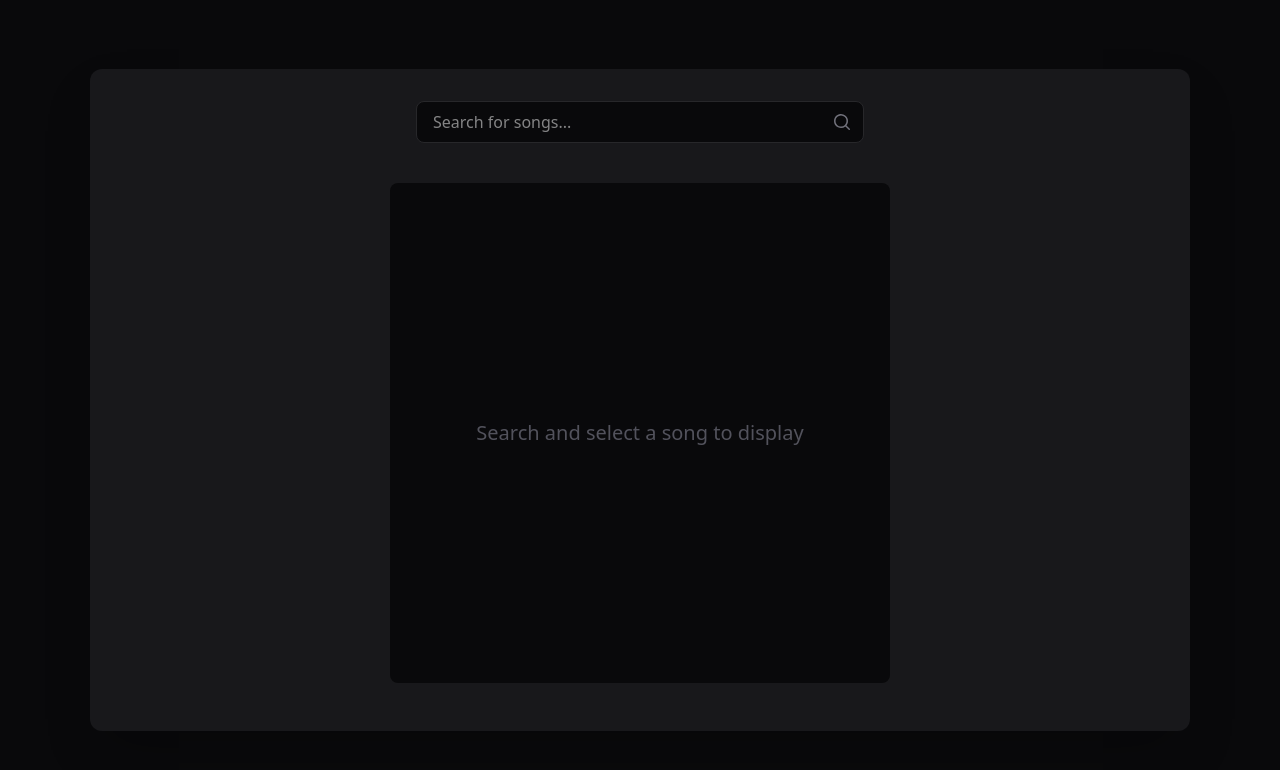
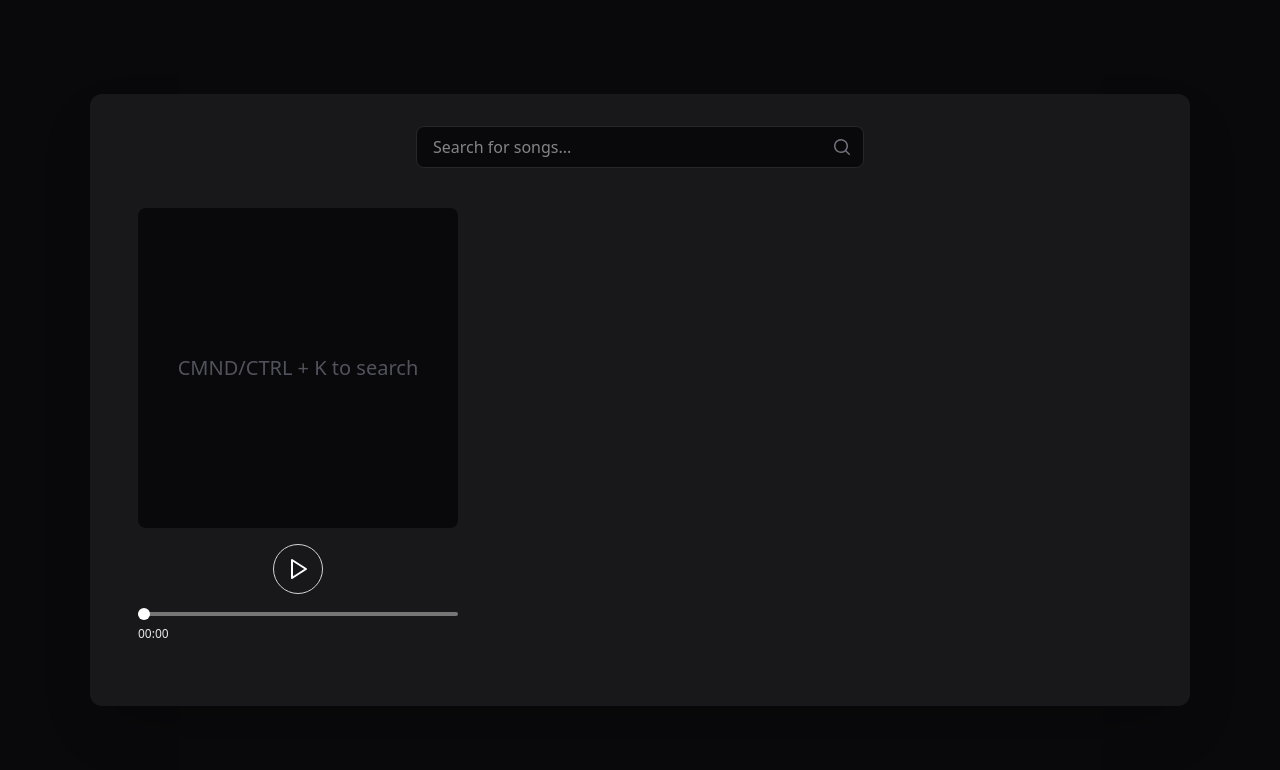
Before and after one commit to gauravsharma2003/waveify, a React (Vite) app: page / in a window 1280 px wide. Shown: the top 770 px of the page. Built offline with nearby package versions, Linux system fonts and the light colour scheme.

Commit message:
shortcuts added

```diff
--- a/src/components/Main/Banner/Banner.jsx
+++ b/src/components/Main/Banner/Banner.jsx
@@ -30,7 +30,7 @@ function Banner({ songId }) {
       <div className="w-full flex justify-center items-center py-4">
         <div className="w-full max-w-[500px] h-auto aspect-square bg-zinc-950 rounded-lg relative">
           <div className="absolute inset-0 flex items-center justify-center">
-            <p className="text-zinc-600 text-lg md:text-xl px-4 text-center">Search and select a song to display</p>
+            <p className="text-zinc-600 text-lg md:text-xl px-4 text-center">CMND/CTRL + K to search</p>
           </div>
         </div>
       </div>
--- a/src/components/Main/Main.jsx
+++ b/src/components/Main/Main.jsx
@@ -2,7 +2,7 @@ import React from 'react'
 import Searchbox from '../Search/Searchbox'
 import Banner from './Banner/Banner'
 import { useState } from 'react'
-
+import Songcontrol from './SongControls/Songcontrol'
 function Main() {
   const [selectedSongId, setSelectedSongId] = useState(null)
 
@@ -14,8 +14,11 @@ function Main() {
             <Searchbox onSongSelect={setSelectedSongId} />
           </div>
 
-          <div className="w-full overflow-hidden flex justify-center">
-            <Banner songId={selectedSongId} />
+          <div className="self-start pl-4 mb-8">
+            <div className="w-48 sm:w-64 md:w-80">
+              <Banner songId={selectedSongId} />
+              <Songcontrol />
+            </div>
           </div>
         </div>
       </div>
--- a/src/components/Main/SongControls/Playpause/PlayPause.jsx
+++ b/src/components/Main/SongControls/Playpause/PlayPause.jsx
@@ -0,0 +1,28 @@
+import React, { useState } from 'react'
+import { Play, Pause } from 'lucide-react'
+
+function PlayPause({ isPlaying: initial = false, onToggle }) {
+  const [isPlaying, setIsPlaying] = useState(initial)
+
+  const handleClick = () => {
+    const next = !isPlaying
+    setIsPlaying(next)
+    if (onToggle) onToggle(next)
+  }
+
+  return (
+    <button
+      onClick={handleClick}
+      className="p-3 bg-zinc-900 rounded-full border border-zinc-300 hover:bg-zinc-800 hover:border-zinc-400 transition-colors duration-200 focus:outline-none"
+      aria-label={isPlaying ? 'Pause' : 'Play'}
+    >
+      {isPlaying ? (
+        <Pause className="w-6 h-6 text-white hover:text-zinc-300 transition-colors duration-200" />
+      ) : (
+        <Play className="w-6 h-6 text-white hover:text-zinc-300 transition-colors duration-200" />
+      )}
+    </button>
+  )
+}
+
+export default PlayPause
--- a/src/components/Main/SongControls/Seekbar/Seekbar.jsx
+++ b/src/components/Main/SongControls/Seekbar/Seekbar.jsx
@@ -0,0 +1,70 @@
+import React, { useState } from 'react'
+
+function formatTime(seconds) {
+  const m = Math.floor(seconds / 60)
+  const s = Math.floor(seconds % 60)
+  return `${m.toString().padStart(2, '0')}:${s.toString().padStart(2, '0')}`
+}
+
+function Seekbar({ duration = 0, initialTime = 0, onSeek }) {
+  const [value, setValue] = useState(initialTime)
+  const [hover, setHover] = useState(false)
+  const [hoverPos, setHoverPos] = useState(0)
+  const [hoverTime, setHoverTime] = useState(0)
+
+  const handleChange = (e) => {
+    const val = Number(e.target.value)
+    setValue(val)
+    if (onSeek) onSeek(val)
+  }
+
+  const handleMouseMove = (e) => {
+    const target = e.target
+    const rect = target.getBoundingClientRect()
+    const pos = e.clientX - rect.left
+    const ratio = Math.max(0, Math.min(1, pos / rect.width))
+    const time = ratio * duration
+    setHover(true)
+    setHoverPos(pos)
+    setHoverTime(time)
+  }
+
+  const handleMouseLeave = () => setHover(false)
+
+  const ratio = duration > 0 ? (value / duration) * 100 : 0
+
+  return (
+    <div className="w-full">
+      <div
+        className="relative w-full"
+        onMouseEnter={() => setHover(true)}
+        onMouseMove={handleMouseMove}
+        onMouseLeave={handleMouseLeave}
+      >
+        <input
+          type="range"
+          min="0"
+          max={duration || 500}
+          value={value}
+          onChange={handleChange}
+          style={{ background: `linear-gradient(to right, #ffffff ${ratio}%,rgb(118, 118, 118) ${ratio}%)` }}
+          className="w-full h-1 rounded-lg appearance-none cursor-pointer
+            [&::-webkit-slider-thumb]:appearance-none [&::-webkit-slider-thumb]:w-3 [&::-webkit-slider-thumb]:h-3
+            [&::-webkit-slider-thumb]:bg-white [&::-webkit-slider-thumb]:rounded-full
+            [&::-webkit-slider-thumb]:hover:bg-zinc-300 transition-colors"
+        />
+        {hover && (
+          <div
+            className="absolute -top-6 bg-white text-black text-xs px-2 py-1 rounded shadow-lg pointer-events-none"
+            style={{ left: hoverPos, transform: 'translateX(-50%)' }}
+          >
+            {formatTime(hoverTime)}
+          </div>
+        )}
+      </div>
+      <div className="mt-1 text-xs text-gray-200">{formatTime(value)}</div>
+    </div>
+  )
+}
+
+export default Seekbar
--- a/src/components/Main/SongControls/Songcontrol.jsx
+++ b/src/components/Main/SongControls/Songcontrol.jsx
@@ -0,0 +1,14 @@
+import React from 'react'
+import PlayPause from './Playpause/PlayPause'
+import Seekbar from './Seekbar/Seekbar'
+
+function Songcontrol() {
+  return (
+    <div className="flex flex-col items-center space-y-1">
+      <PlayPause />
+      <Seekbar />
+    </div>
+  )
+}
+
+export default Songcontrol
--- a/src/components/Search/Dropdown.jsx
+++ b/src/components/Search/Dropdown.jsx
@@ -1,7 +1,37 @@
-import React from 'react'
+import React, { useState, useEffect, useRef } from 'react'
 
 function Dropdown({ results, isLoading, onSongSelect }) {
   const songResults = results || []
+  const [activeIndex, setActiveIndex] = useState(-1)
+  const itemRefs = useRef([])
+
+  // Handle arrow keys and Enter
+  useEffect(() => {
+    if (!songResults.length) return
+    const handleKeyDown = (e) => {
+      if (e.key === 'ArrowDown') {
+        e.preventDefault()
+        setActiveIndex((prev) => (prev < songResults.length - 1 ? prev + 1 : 0))
+      } else if (e.key === 'ArrowUp') {
+        e.preventDefault()
+        setActiveIndex((prev) => (prev > 0 ? prev - 1 : songResults.length - 1))
+      } else if (e.key === 'Enter') {
+        e.preventDefault()
+        if (activeIndex >= 0 && activeIndex < songResults.length) {
+          onSongSelect && onSongSelect(songResults[activeIndex].id)
+        }
+      }
+    }
+    window.addEventListener('keydown', handleKeyDown)
+    return () => window.removeEventListener('keydown', handleKeyDown)
+  }, [songResults, activeIndex, onSongSelect])
+
+  // Auto scroll active item into view
+  useEffect(() => {
+    if (activeIndex >= 0 && itemRefs.current[activeIndex]) {
+      itemRefs.current[activeIndex].scrollIntoView({ block: 'nearest' })
+    }
+  }, [activeIndex])
 
   if (!songResults.length && !isLoading) {
     return <div></div>
@@ -29,14 +59,14 @@ function Dropdown({ results, isLoading, onSongSelect }) {
     )
   }
 
-  if (songResults.length > 0) {
   return (
-      <div className="absolute w-full mt-1 bg-gradient-to-b from-zinc-950 to-zinc-900 border border-zinc-800 rounded-lg shadow-xl overflow-hidden z-10">
+    <div className="absolute w-full mt-1 bg-gradient-to-b from-zinc-950 to-zinc-900 border border-zinc-800 rounded-lg shadow-xl overflow-hidden z-10 max-h-60 overflow-auto">
       <ul className="divide-y divide-zinc-800">
-          {songResults.map((song) => (
+        {songResults.map((song, index) => (
           <li
             key={song.id}
-              className="flex items-center p-3 hover:bg-zinc-800 transition-colors cursor-pointer"
+            ref={(el) => (itemRefs.current[index] = el)}
+            className={`flex items-center p-3 cursor-pointer transition-colors ${index === activeIndex ? 'bg-zinc-800' : 'hover:bg-zinc-800'}`}
             onClick={() => onSongSelect && onSongSelect(song.id)}
           >
             <div className="flex-shrink-0 w-12 h-12 mr-3">
@@ -61,7 +91,4 @@ function Dropdown({ results, isLoading, onSongSelect }) {
   )
 }
 
-  return <div></div>
-}
-
 export default Dropdown
--- a/src/components/Search/Searchbox.jsx
+++ b/src/components/Search/Searchbox.jsx
@@ -8,6 +8,7 @@ function Searchbox({ onSongSelect }) {
   const [isLoading, setIsLoading] = useState(false)
   const [showDropdown, setShowDropdown] = useState(false)
   const searchRef = useRef(null)
+  const inputRef = useRef(null)
 
   useEffect(() => {
     const handleSearch = async () => {
@@ -34,6 +35,21 @@ function Searchbox({ onSongSelect }) {
     return () => clearTimeout(debounceTimer)
   }, [query])
 
+  // Cmd+K / Ctrl+K to focus search
+  useEffect(() => {
+    const onKeyDown = (e) => {
+      if ((e.metaKey || e.ctrlKey) && e.key.toLowerCase() === 'k') {
+        e.preventDefault()
+        if (inputRef.current) {
+          inputRef.current.focus()
+          setShowDropdown(true)
+        }
+      }
+    }
+    document.addEventListener('keydown', onKeyDown)
+    return () => document.removeEventListener('keydown', onKeyDown)
+  }, [])
+
   useEffect(() => {
     const handleClickOutside = (event) => {
       if (searchRef.current && !searchRef.current.contains(event.target)) {
@@ -49,6 +65,8 @@ function Searchbox({ onSongSelect }) {
     if (onSongSelect) {
       onSongSelect(songId)
       setShowDropdown(false)
+      setQuery('')
+      setResults([])
     }
   }
 
@@ -56,6 +74,7 @@ function Searchbox({ onSongSelect }) {
     <div className="relative w-full max-w-md" ref={searchRef}>
       <div className="relative">
         <input
+          ref={inputRef}
           type="text"
           className="w-full bg-zinc-950 text-white rounded-lg px-4 py-2 pr-10 border border-zinc-800 focus:outline-none focus:ring-2 focus:ring-zinc-700"
           placeholder="Search for songs..."
```
Lines whose indentation alone changed are shown as unchanged.
